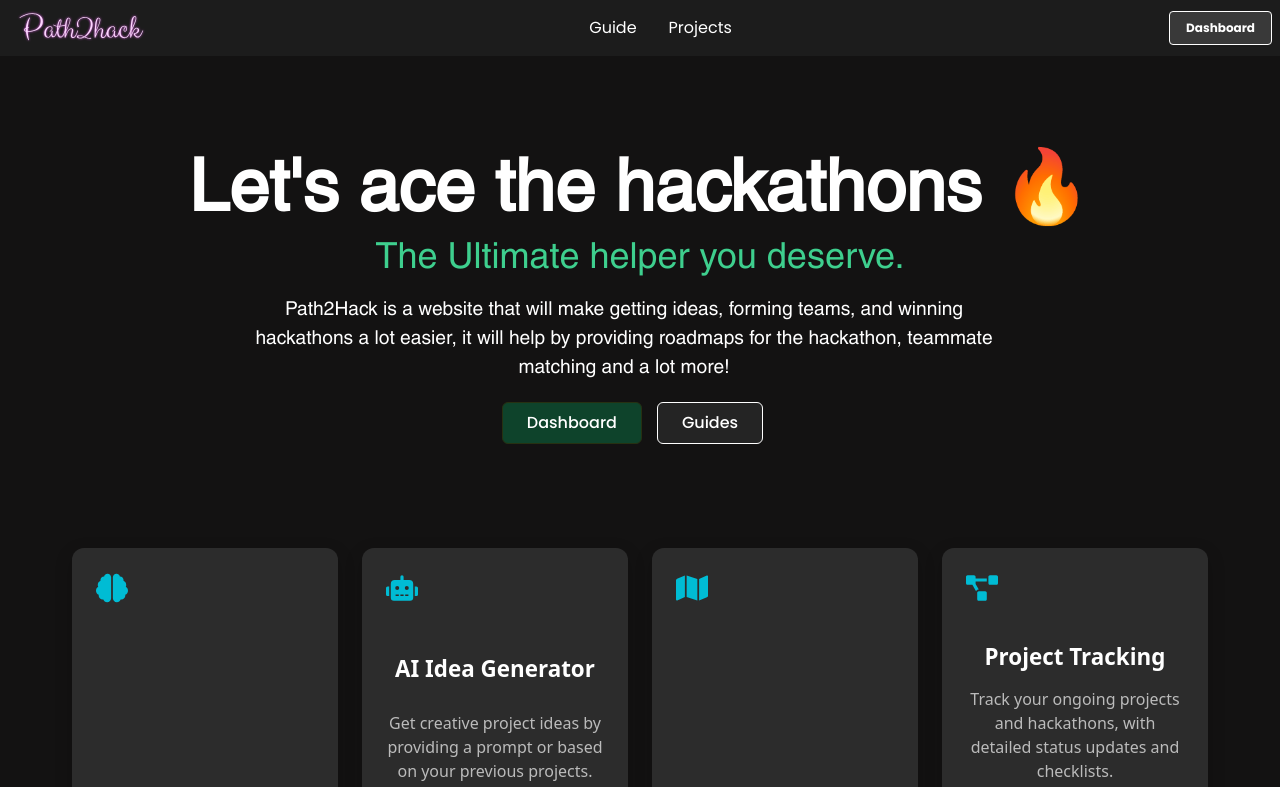
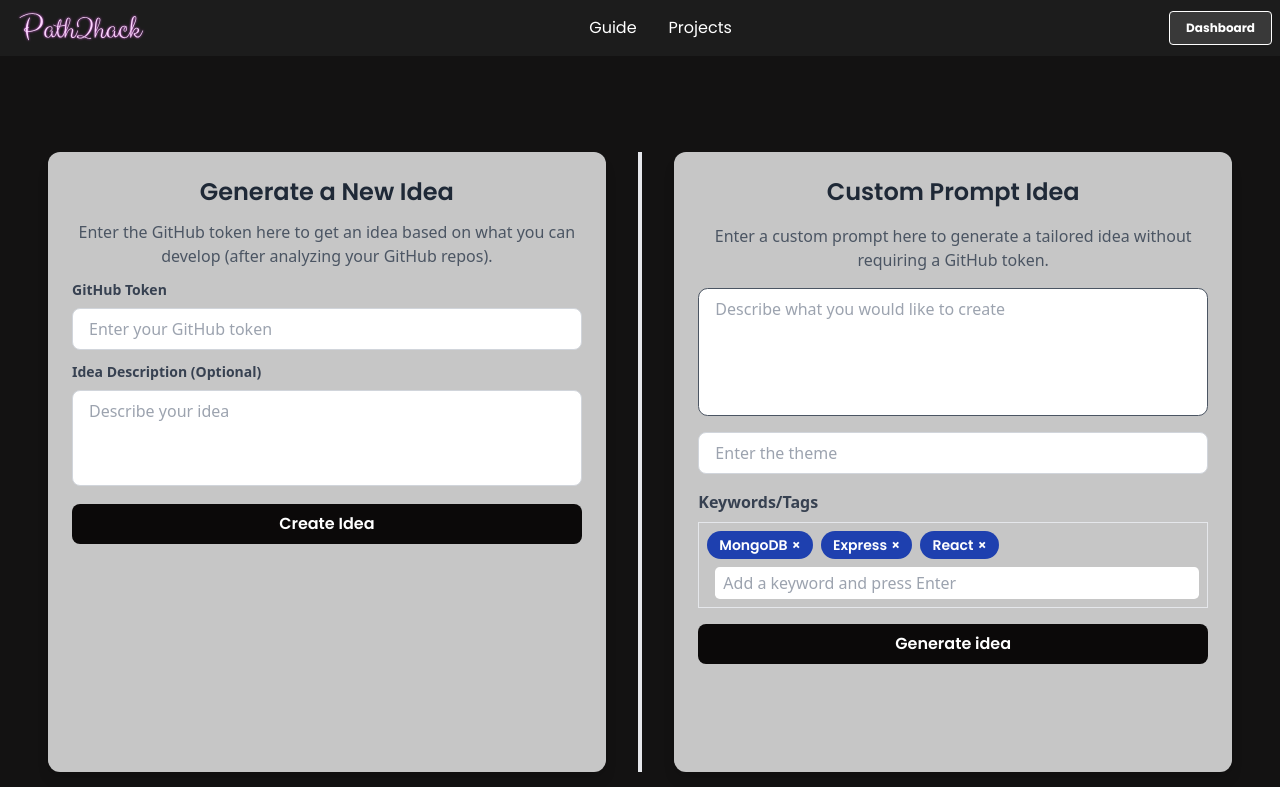
Before and after one commit to 0Armaan025/Path2Hack, a Next.js app in the folder client/path-2-hack/: page / in a window 1280 px wide. Shown: the top 787 px of the page. Built offline with nearby package versions, Linux system fonts and the light colour scheme.

Commit message:
Adding page.tsx in idea gen

```diff
--- a/client/path-2-hack/package.json
+++ b/client/path-2-hack/package.json
@@ -9,11 +9,7 @@
     "lint": "next lint"
   },
   "dependencies": {
-<<<<<<< HEAD
-    "@google/generative-ai": "^0.21.0",
-=======
     "@auth0/nextjs-auth0": "^3.5.0",
->>>>>>> origin
     "@radix-ui/react-slot": "^1.1.0",
     "class-variance-authority": "^0.7.0",
     "clsx": "^2.1.1",
--- a/client/path-2-hack/src/app/idea-generator/page.tsx
+++ b/client/path-2-hack/src/app/idea-generator/page.tsx
@@ -4,8 +4,11 @@ import Footer from "@/components/footer/Footer";
 import React, { useState } from "react";
 
 const IdeaGeneratorPage = () => {
-  const [tags, setTags] = useState<string[]>([]);
+  const [tags, setTags] = useState<string[]>(["MongoDB", "Express", "React"]);
+  const [gitHubToken, setGitHubToken] = useState<string>("demoUser");
+  const [ideaDesc, setIdeaDesc] = useState<string>("");
   const [inputValue, setInputValue] = useState<string>("");
+  const [analyseRepo, setAnalyseRepo] = useState<string>("");
 
   const handleAddTag = (event: React.KeyboardEvent<HTMLInputElement>) => {
     if ((event.key === "Enter" || event.key === "Tab") && inputValue) {
@@ -21,9 +24,34 @@ const IdeaGeneratorPage = () => {
     setTags(tags.filter((tag) => tag !== tagToRemove));
   };
 
+  async function handleAnalyseRepo(gitHubToken: string, ideaDesc: string) {
+    try {
+      // Send a request to the server with username and tags
+      const response = await fetch("http://localhost:3001/api/projectIdea", {
+        method: "POST",
+        headers: {
+          "Content-Type": "application/json",
+        },
+        body: JSON.stringify({ gitHubToken, ideaDesc }),
+      });
+
+      // Parse the server response
+      const data = await response.json();
+
+      if (response.ok) {
+        console.log("Project Idea:", data.idea);
+        setAnalyseRepo(data.idea);
+      } else {
+        console.error("Error:", data.error || "Failed to fetch project idea");
+      }
+    } catch (error) {
+      console.error("Network error:", error);
+    }
+  }
+
   return (
     <div className="flex flex-col min-h-screen">
-      <Navbar />
+      {/* <Navbar /> */}
       <main className="flex flex-col lg:flex-row flex-grow p-6 lg:p-12 rounded-lg">
         <div className="lg:w-1/2 flex flex-col items-center bg-[#c6c6c6] rounded-xl shadow-lg p-6 space-y-3">
           <h2
@@ -44,6 +72,7 @@ const IdeaGeneratorPage = () => {
               type="text"
               placeholder="Enter your GitHub token"
               className="w-full px-4 py-2 border border-gray-300 rounded-[0.5rem] focus:outline-none focus:ring-2 focus:ring-blue-500"
+              onChange={(e) => setGitHubToken(e.target.value)}
             />
           </div>
 
@@ -54,18 +83,32 @@ const IdeaGeneratorPage = () => {
             <textarea
               placeholder="Describe your idea"
               className="w-full h-24 px-4 py-2 border rounded-[0.5rem] border-gray-300 resize-none focus:outline-none focus:ring-2 focus:ring-blue-500"
+              onChange={(e) => setIdeaDesc(e.target.value)}
             />
           </div>
 
           <button
             style={{ fontFamily: "Poppins" }}
             className="w-full px-4 py-2 bg-[#0b0909] text-white  font-semibold rounded-[0.5rem] hover:bg-[#211a1a] transition duration-200"
+            onClick={() => handleAnalyseRepo(gitHubToken, ideaDesc)}
           >
             Create Idea
           </button>
+
+          {analyseRepo && (
+            <div className="w-full mt-4 p-4 bg-gray-200 rounded-lg">
+              <h3
+                className="text-lg font-semibold text-gray-800"
+                style={{ fontFamily: "Poppins" }}
+              >
+                Generated Idea
+              </h3>
+              <p className="text-gray-600">{analyseRepo}</p>
+            </div>
+          )}
         </div>
 
-        <div className="hidden lg:block w-px bg-gray-200 mx-6"></div>
+        <div className="hidden lg:block w-[5px] bg-gray-200 mx-8"></div>
 
         <div className="lg:w-1/2 flex flex-col items-center bg-[#c6c6c6] rounded-xl shadow-lg p-6 space-y-4">
           <h2
@@ -113,7 +156,7 @@ const IdeaGeneratorPage = () => {
               <input
                 type="text"
                 value={inputValue}
-                onChange={(e) => setInputValue(e.target.value)}
+                // onChange={(e) => setInputValue(e.target.value)}
                 onKeyDown={handleAddTag}
                 placeholder="Add a keyword and press Enter"
                 className="flex-grow px-2 py-1 focus:outline-none rounded-[0.3rem]"
--- a/client/path-2-hack/src/home/middle/MiddlePart.tsx
+++ b/client/path-2-hack/src/home/middle/MiddlePart.tsx
@@ -3,6 +3,7 @@ import React from "react";
 import "./middlepart.css";
 import localFont from "next/font/local";
 import FeaturesList from "@/components/featuresList/FeaturesList";
+import IdeaGenerator from "@/app/idea-generator/page";
 
 const helvetica = localFont({ src: "../../app/fonts/Helvetica5.ttf" });
 
@@ -11,8 +12,8 @@ type Props = {};
 const MiddlePart = (props: Props) => {
   return (
     <>
-      <center>
-        <div className="middlePart mt-32 flex flex-col justify-center items-center">
+      {/* <center> */}
+      {/* <div className="middlePart mt-32 flex flex-col justify-center items-center">
           <h3
             className={`text-7xl font-semibold text-white ${helvetica.className}`}
           >
@@ -33,8 +34,9 @@ const MiddlePart = (props: Props) => {
           </div>
         </div>
         <br />
-        <FeaturesList />
-      </center>
+        <FeaturesList /> */}
+      <IdeaGenerator />
+      {/* </center> */}
     </>
   );
 };
```
Also changed, not shown: 1 other file (tests, documents, lock files or other folders).
